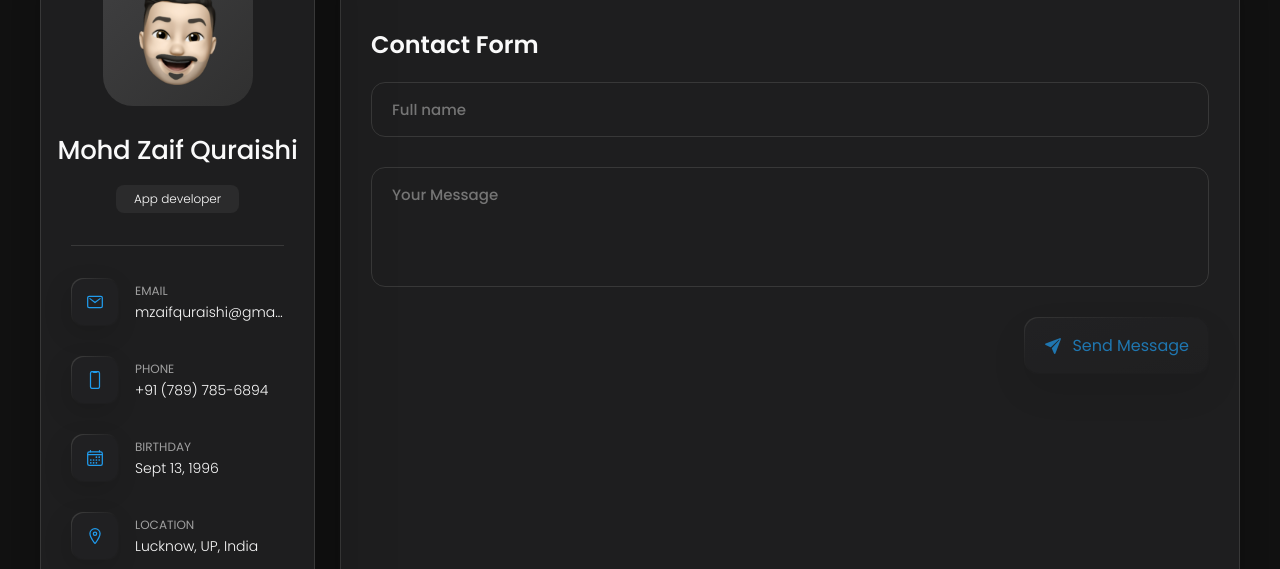
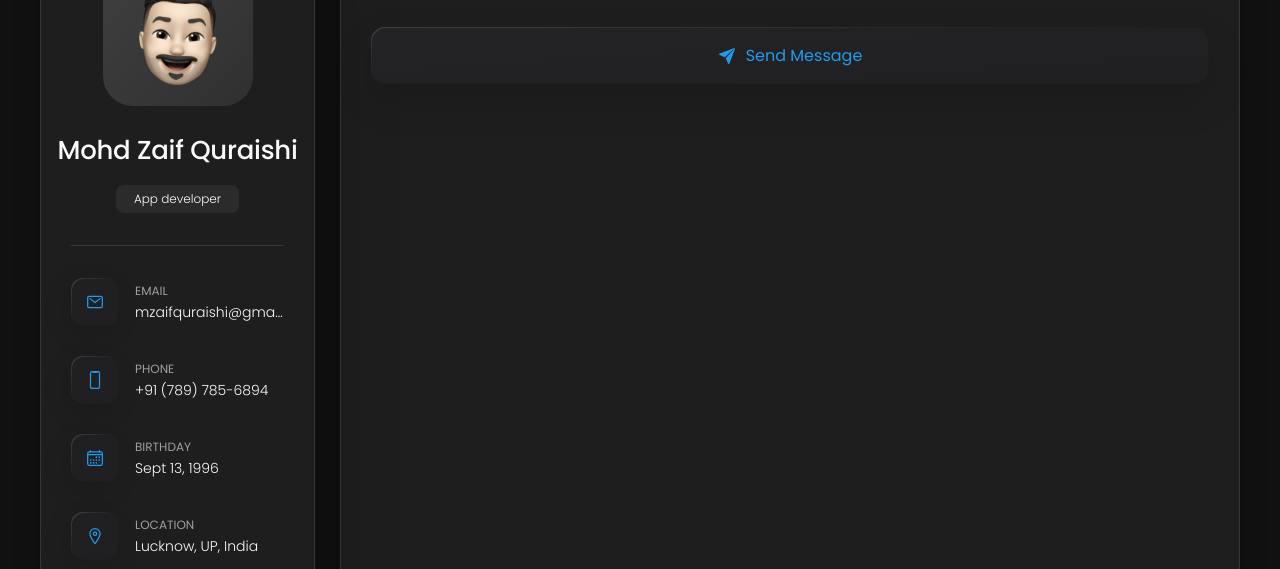
Before and after one commit to mzaifquraishi/mzaifquraishi.github.io, a plain HTML site: page index.html in a window 1280 px wide. Both pictures are taken after a click on the button "Contact". Shown: the part 162-731 px from the top of the page. Drawn offline with nearby package versions, Linux system fonts and the light colour scheme.

Commit message:
form update

```diff
--- a/assets/css/style.css
+++ b/assets/css/style.css
@@ -1635,7 +1635,6 @@ textarea.form-input::-webkit-resizer { display: none; }
   .input-wrapper {  }
 
   .form-btn {
-    width: max-content;
     margin-left: auto;
   }
 
--- a/assets/js/script.js
+++ b/assets/js/script.js
@@ -156,15 +156,3 @@ for (let i = 0; i < navigationLinks.length; i++) {
 
   });
 }
-
-function openUrl() {
-  var subject= document.getElementsByTagName('input')[0].value;
-  var body = document.getElementsByTagName('input')[0].value+"\r\n\r\n<";
-  body += window.location.href;
-  body += ">";
-  var uri = "mailto:mzaifquraishi@gmail.com?subject=";
-  uri += encodeURIComponent(subject);
-  uri += "&body=";
-  uri += encodeURIComponent(body);
-  window.open(uri);
-}
--- a/index.html
+++ b/index.html
@@ -1177,36 +1177,10 @@
             <h2 class="h2 article-title">Contact</h2>
           </header>
           <section class="contact-form">
-            <h3 class="h3 form-title">Contact Form</h3>
-
-            <form action="javascript:openUrl()" class="form" data-form>
-              <div class="input-wrapper">
-                <input
-                  type="text"
-                  name="fullname"
-                  class="form-input"
-                  placeholder="Full name"
-                  required
-                  data-form-input
-                  onkeyup="updateName(this.value)"
-                />
-
-              </div>
-
-              <textarea
-                name="message"
-                class="form-input"
-                placeholder="Your Message"
-                required
-                data-form-input
-                onkeyup="updateMessage(this.value)"
-              ></textarea>
-
-              <button class="form-btn" type="submit" disabled data-form-btn>
+              <button class="form-btn" onClick="MyWindow=window.open('https://forms.gle/PgoLDJbgDFAx9PRX7','MyWindow','width=0,height=0'); return false;" data-form-btn>
                 <ion-icon name="paper-plane"></ion-icon>
                 <span>Send Message</span>
               </button>
-            </form>
           </section>
         </article>
       </div>
```
